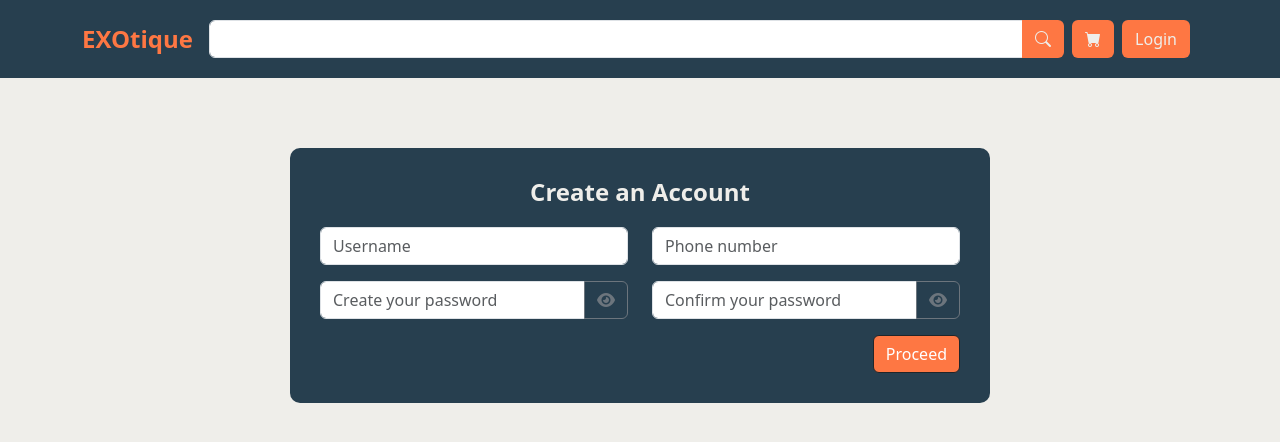
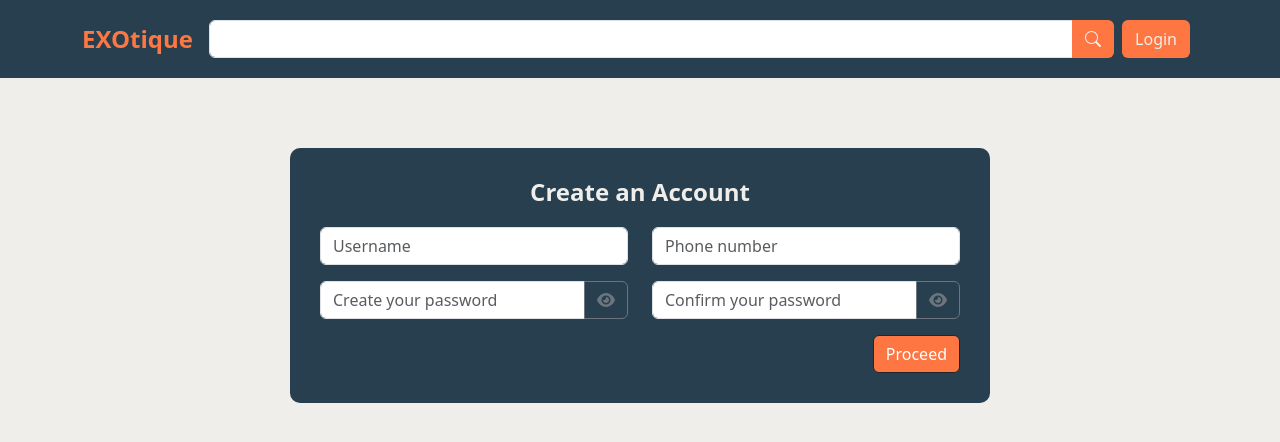
Before and after one commit to KurtD13/Ecommerce, a React (Vite) app in the folder EcomsWeb/: page /#/signup in a window 1280 px wide. Shown: the top 442 px of the page. Built offline with nearby package versions, Linux system fonts and the light colour scheme.

Commit message:
Need Login for checkout

```diff
--- a/EcomsWeb/src/Components/Navbar.jsx
+++ b/EcomsWeb/src/Components/Navbar.jsx
@@ -111,6 +111,7 @@ export function Navbar() {
             </button>
           </form>
 
+          {isLoggedIn && (
           <Link
             to="/Cartpage"
             style={{ background: "#FE7743", color: "#EFEEEA" }}
@@ -122,7 +123,7 @@ export function Navbar() {
           >
             <i className="bi bi-cart-fill" ></i>
           </Link>
-
+      )}
           {/* Conditionally render login button based on login state */}
           {!isLoggedIn && (
             <button
--- a/EcomsWeb/src/Pages/Products.jsx
+++ b/EcomsWeb/src/Pages/Products.jsx
@@ -34,6 +34,11 @@ const isTTSEnabled = JSON.parse(localStorage.getItem("isTTSEnabled")) || false;
     const navigate = useNavigate(); // Initialize navigate
 
         const handleBuyNow = () => {
+            if (!userKey || userKey === "0") {
+            alert("Please login first!");
+            return;
+            }
+
             if (!product) {
             alert("Product not found.");
             return;
@@ -63,7 +68,7 @@ const isTTSEnabled = JSON.parse(localStorage.getItem("isTTSEnabled")) || false;
         const handleAddToCart = async () => {
         if (!userKey || userKey === "0") {
             alert("Please login first!");
-            navigate("/login");
+
             return;
         }
         if (!product) {
```
